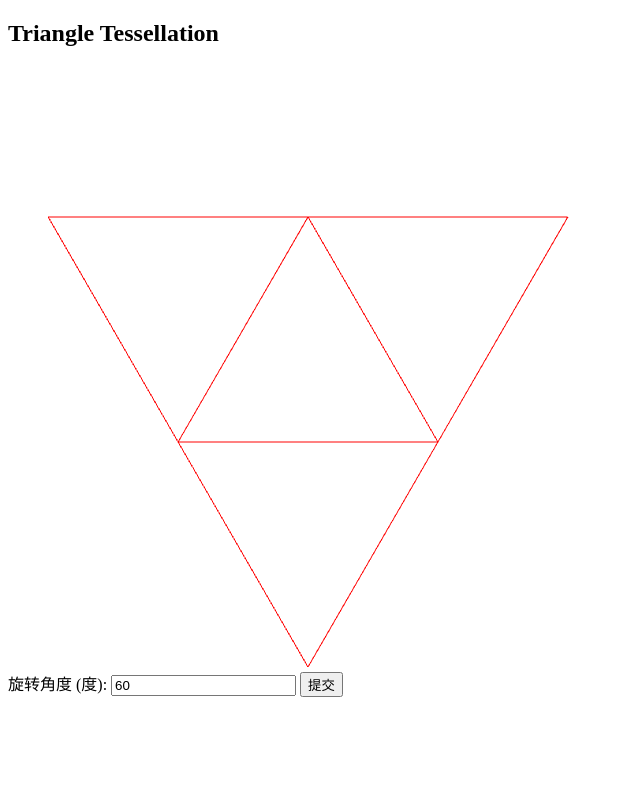
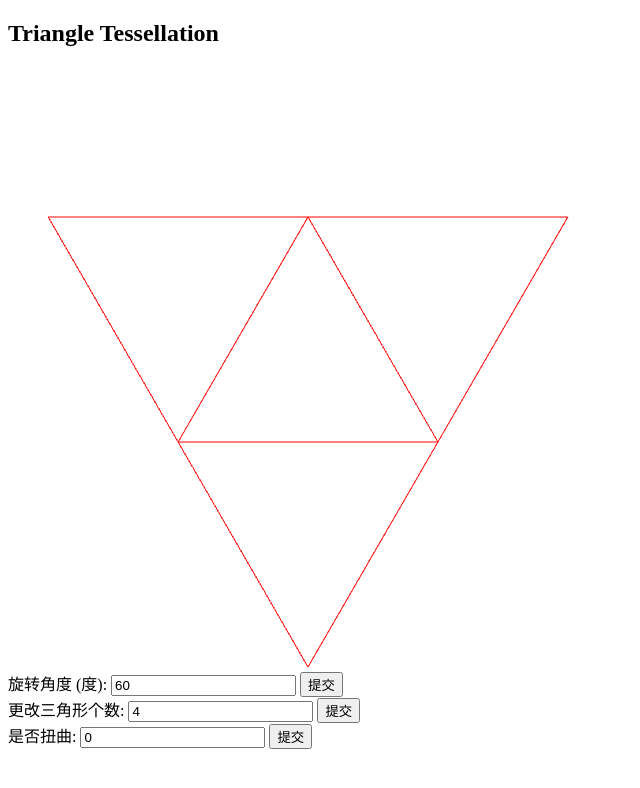
Before and after one commit to MMyyjy/MMyyjy.github.io, a plain HTML site: page chap02/0924/demos/chap2-demo-5.html in a window 1280 px wide. Shown: the whole page, without its empty margins (0-640 px from the left). Drawn offline with Linux system fonts and the light colour scheme.

Commit message:
Update chap2-demo-5.html

```diff
--- a/chap02/0924/demos/chap2-demo-5.html
+++ b/chap02/0924/demos/chap2-demo-5.html
@@ -25,7 +25,6 @@
 
     <script type="text/javascript" src="../js/ch02/triangle-tessa.js"></script>
 </head>
-
 <body>
     <h2>Triangle Tessellation</h2>
     <canvas id="gl-canvas" width="600" height="600">你的浏览器不支持HTML5 canvas元素</canvas>
@@ -35,7 +34,16 @@
         <input type="number" id="theta-input" value="60">
         <button type="submit">提交</button>
     </form>
-
+	<form id="number-form">
+	      <label for="numTimesToSubdivide-input">更改三角形个数: </label>
+	      <input type="number" id="numTimesToSubdivide-input" value="4">
+	      <button type="submit">提交</button>
+	  </form>
+	  <form id="twist-form">
+	        <label for="twist-input">是否扭曲: </label>
+	        <input type="number" id="twist-input" value="0">
+	        <button type="submit">提交</button>
+	    </form>
 </body>
 
 </html>
```
